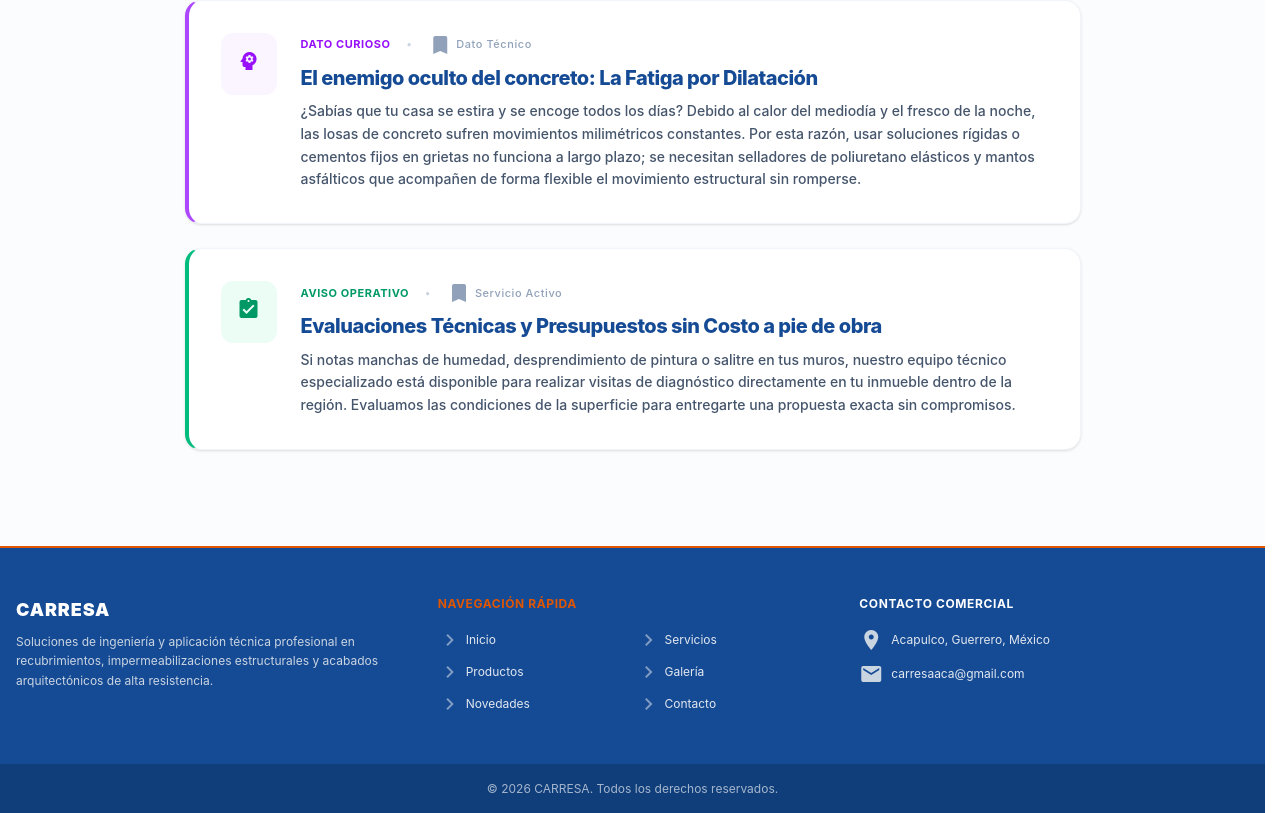
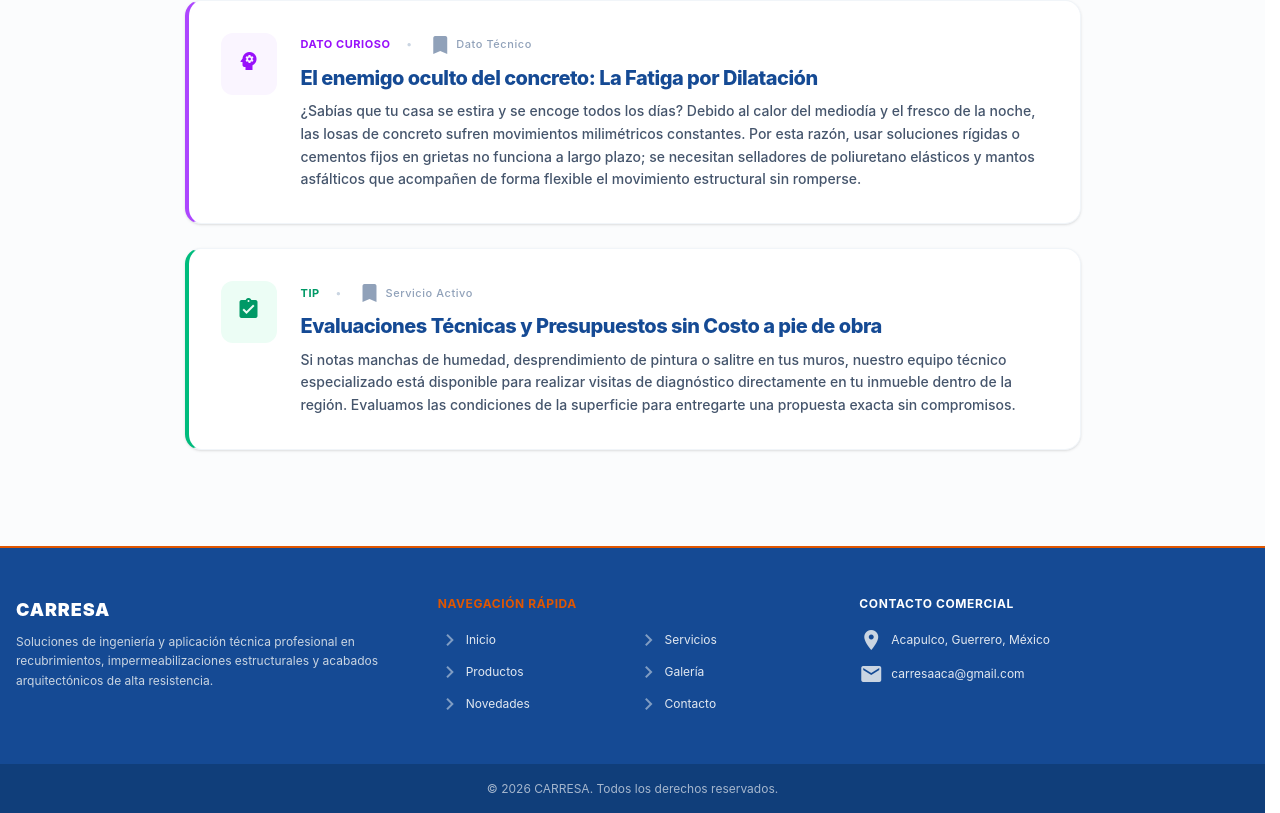
Before and after one commit to Web38grados/CARRESA, a React (Vite) app: page /novedades in a window 1280 px wide. Shown: the part 871-1684 px from the top of the page. Built offline with nearby package versions, Linux system fonts and the light colour scheme.

Commit message:
feat: cambiar categoria avisos operativos a tip

```diff
--- a/src/views/NovedadesView.tsx
+++ b/src/views/NovedadesView.tsx
@@ -31,7 +31,7 @@ export default function NovedadesView() {
       bgIcono: "bg-purple-50"
     },
     {
-      categoria: "Aviso Operativo",
+      categoria: "Tip",
       titulo: "Evaluaciones Técnicas y Presupuestos sin Costo a pie de obra",
       desc: "Si notas manchas de humedad, desprendimiento de pintura o salitre en tus muros, nuestro equipo técnico especializado está disponible para realizar visitas de diagnóstico directamente en tu inmueble dentro de la región. Evaluamos las condiciones de la superficie para entregarte una propuesta exacta sin compromisos.",
       icono: "assignment_turned_in",
```
